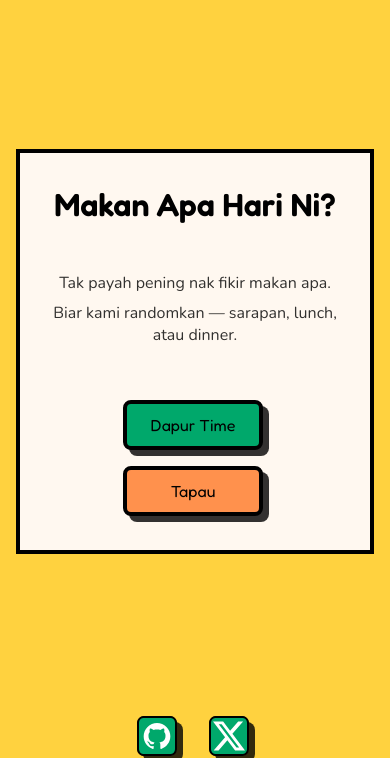
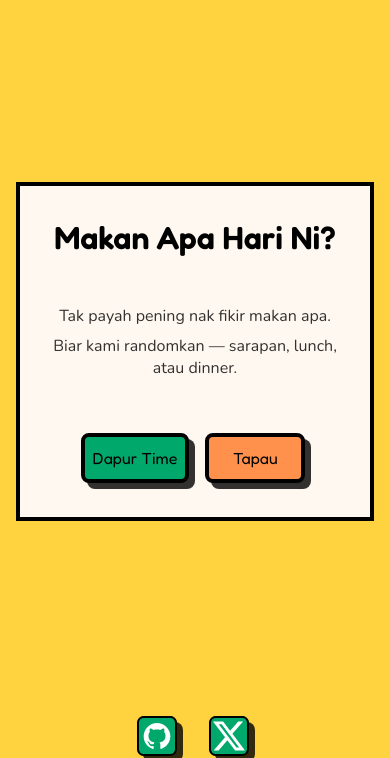
Before and after one commit to aizatsyafiq/JomMakan, a Flask app: page / in a window 390 px wide. Shown: the part 60-818 px from the top of the page. Run offline with Flask 3, Linux system fonts and the light colour scheme.

Commit message:
Improved mobile UI

```diff
--- a/app/static/css/style.css
+++ b/app/static/css/style.css
@@ -462,18 +462,27 @@ footer {
         width: 100%;
     }
 
+    .button-container {
+        gap: var(--spacing-lg) var(--spacing-md);
+    }
+
+    .choice-button {
+        min-width: 100px;
+        padding: var(--spacing-sm);
+    }
+
     /* stack buttons vertically */
-    .button-container {
+    /* .button-container {
         flex-direction: column;
         gap: var(--spacing-md);
         align-items: center;
-    }
+    } */
 
     /* full width buttons */
-    .choice-button {
+    /* .choice-button {
         width: 100%;
         max-width: 280px;
-    }
+    } */
 
     .image-container {
         height: 250px;
@@ -510,7 +519,7 @@ footer {
     }
 
     .result-buttons {
-        flex-direction: column;
+        flex-direction: row;
         gap: var(--spacing-md);
     }
 
@@ -526,8 +535,8 @@ footer {
     }
 }
 
-@media (max-width: 767px) and (max-height: 670px) {
+/* @media (max-width: 767px) and (max-height: 670px) {
     footer {
         display: none;
     }
-}
+} */
```
Also changed, not shown: README.md.
